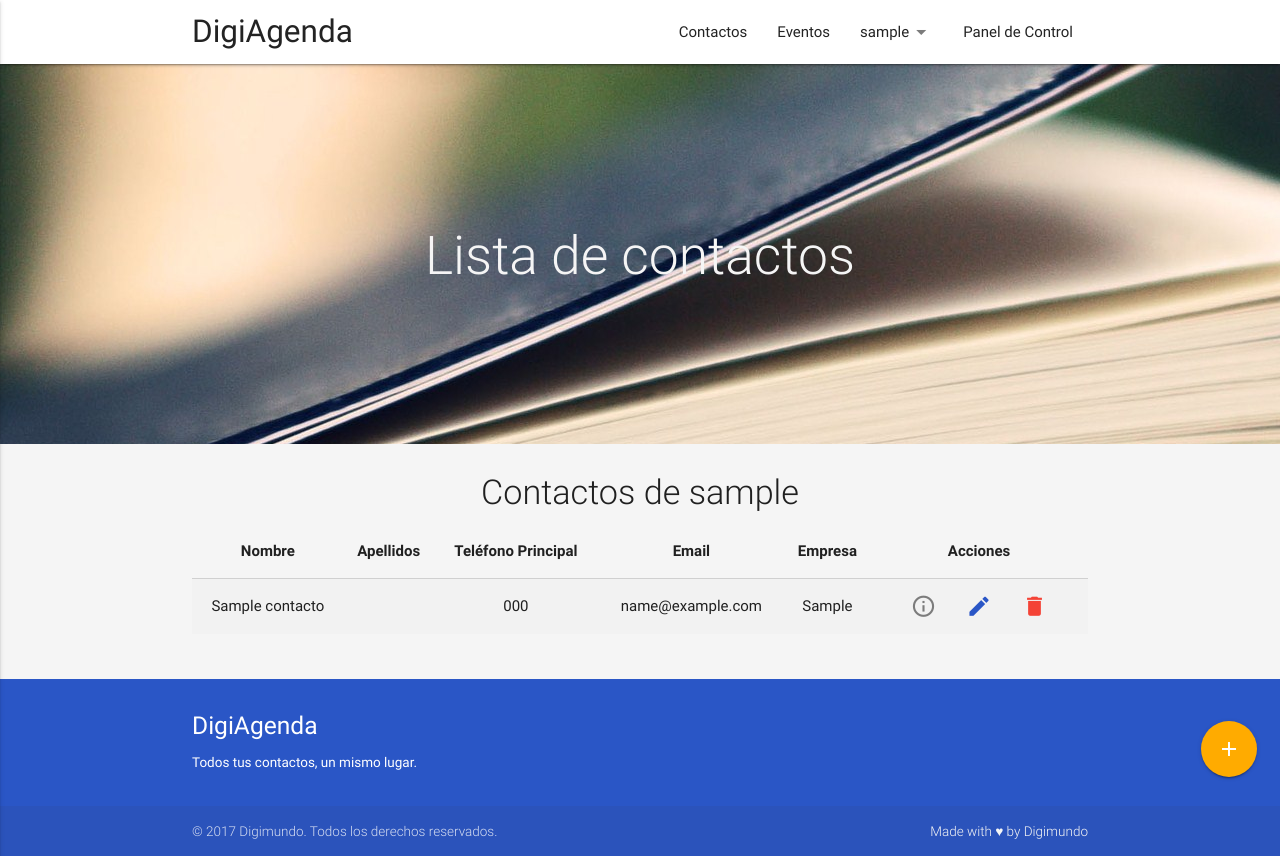
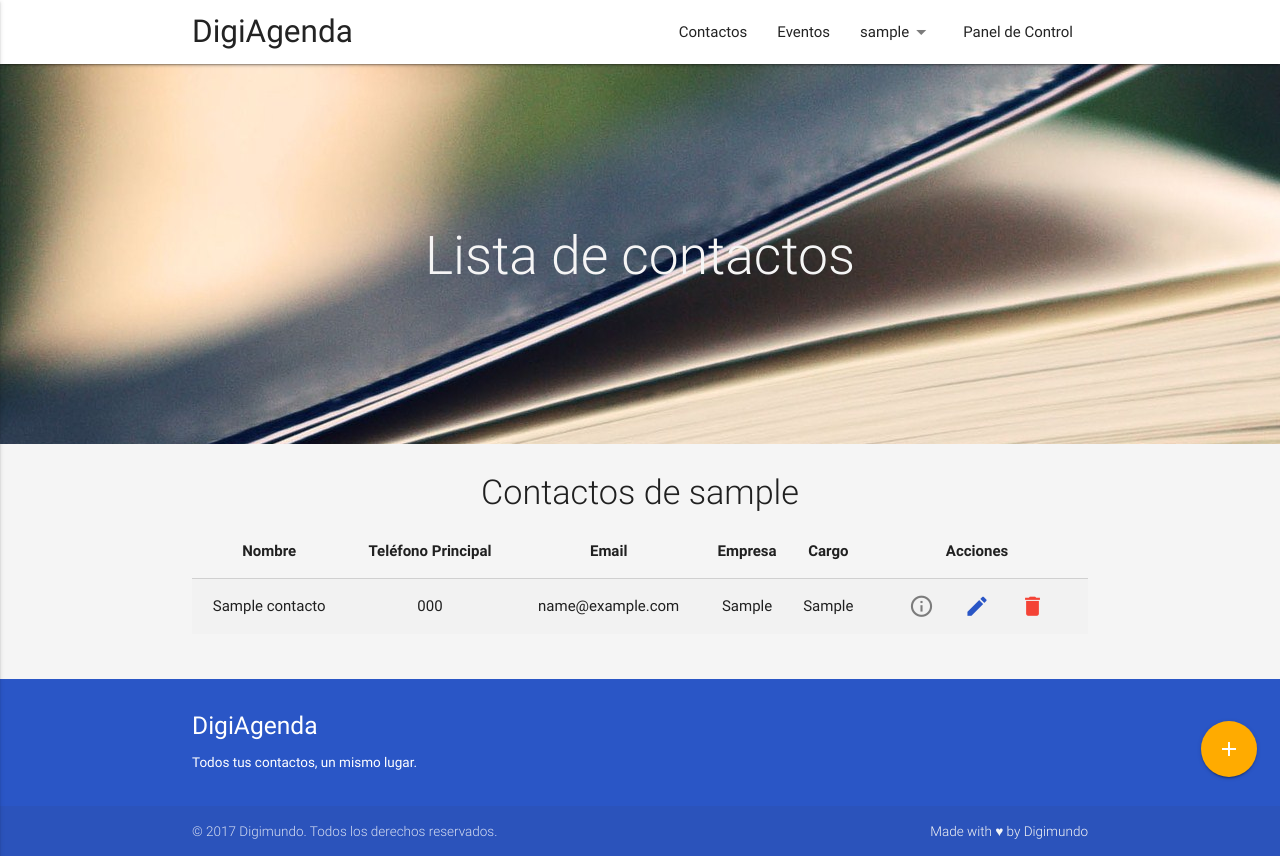
Before and after one commit to DigimundoTesca/diary-cloud, a Django app: page /contactos/ in a window 1280 px wide. Run offline with Django 3.2, Linux system fonts and the light colour scheme; a user stored in the database is signed in; tables that the repository leaves empty hold one stand-in row (values such as "Sample post"); grey boxes marked "Sample" are stand-in pictures; some libraries are stand-ins or nearby versions.

Commit message:
Reparao formulario

```diff
--- a/contacts/templates/contactos/contactos.html
+++ b/contacts/templates/contactos/contactos.html
@@ -16,20 +16,20 @@
   <table class="highlight striped centered responsive-table">
     <thead>
       <th>Nombre</th>
-      <th>Apellidos</th>
       <th>Teléfono Principal</th>
       <th>Email</th>
       <th>Empresa</th>
+      <th>Cargo</th>
       <th>Acciones</th>
     </thead>
     <tbody>
       {% for contacto in contactos %}
       <tr>
         <td>{{ contacto.nombre }}</td>
-        <td>{{ contacto.apellidos }}</td>
         <td>{{ contacto.telefono_principal }}</td>
         <td>{{ contacto.email }}</td>
         <td>{{ contacto.empresa }}</td>
+        <td>{{ contacto.cargo }}</td>
         <td class="td-icons-container">
           <span class="icon-container"><i class="material-icons icon-info">info_outline</i></span>
           <span class="icon-container"><i class="material-icons icon-edit">mode_edit</i></span>
```
